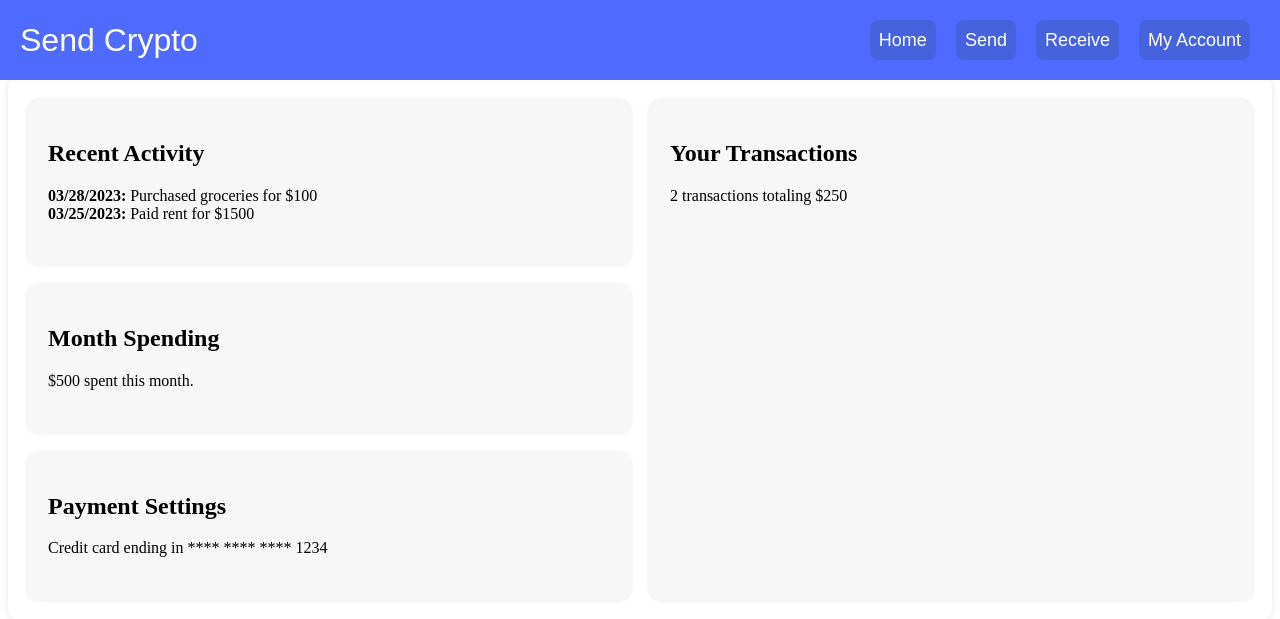
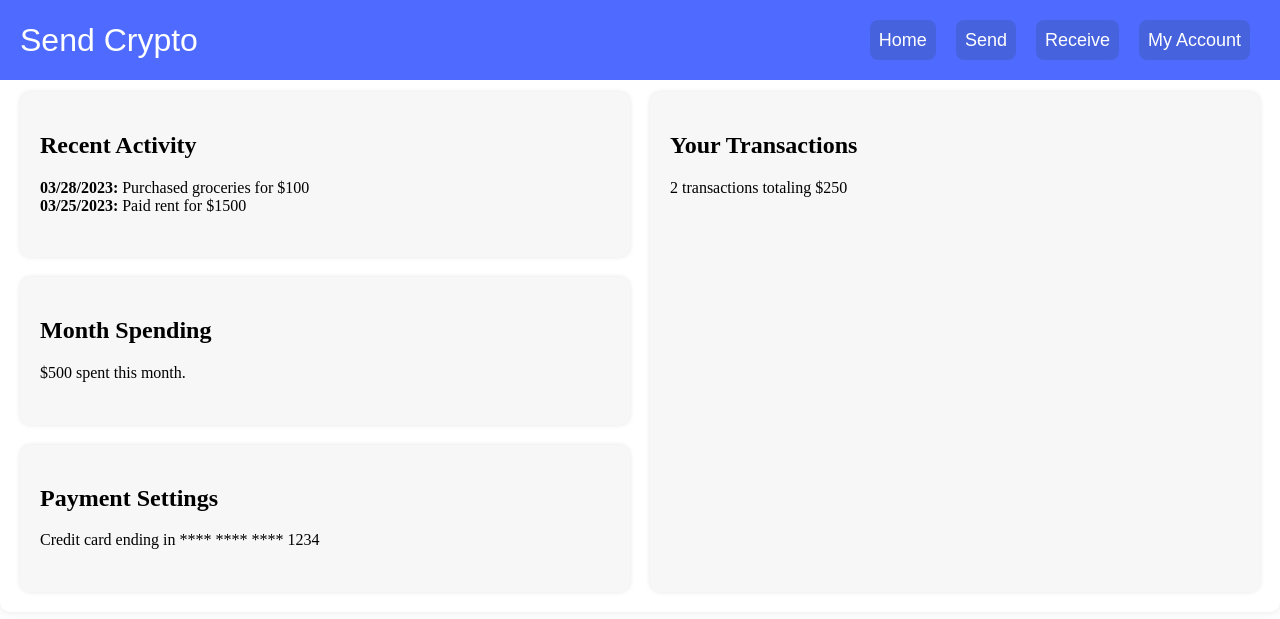
Before and after one commit to amuejunankar/SendCrypto-HC, a PHP site: page /html/send.html in a window 1280 px wide. Shown: the top 619 px of the page. Run offline with PHP 8.4, Linux system fonts and the light colour scheme.

Commit message:
side Padding Fixed

```diff
--- a/html/forgetpassword.html
+++ b/html/forgetpassword.html
@@ -12,7 +12,7 @@
 
 </head>
 
-<body>
+<body class="body">
   <div class="header">
     <div class="navbar">
       <div class="logo">
--- a/html/login.html
+++ b/html/login.html
@@ -12,7 +12,7 @@
 
 </head>
 
-<body>
+<body class="body">
 
   <div class="header">
     <div class="navbar">
--- a/html/send.html
+++ b/html/send.html
@@ -11,7 +11,7 @@
 
 </head>
 
-<body>
+<body class="body">
 
     <div class="header">
         <div class="navbar">
--- a/html/signup.html
+++ b/html/signup.html
@@ -13,7 +13,7 @@
 
 </head>
 
-<body>
+<body class="body">
     <div class="header">
         <div class="navbar">
             <div class="logo">
--- a/html/verifyotp.html
+++ b/html/verifyotp.html
@@ -12,7 +12,7 @@
 
 </head>
 
-<body>
+<body class="body">
   <div class="header">
     <div class="navbar">
       <div class="logo">
--- a/index.html
+++ b/index.html
@@ -12,7 +12,7 @@
 
 </head>
 
-<body>
+<body class="body">
 
     <div class="header">
         <div class="navbar">
--- a/styles/login.css
+++ b/styles/login.css
@@ -2,6 +2,7 @@
   margin: 0;
   padding: 0;
 }
+
 .forgot-password-container {
   margin: 0 auto;
   width: 250px;
@@ -49,7 +50,7 @@
 }
 
 .arrow {
-      position:relative;
+  position: relative;
   margin-left: 20px;
   margin-bottom: -20px;
   opacity: 0.9;
--- a/styles/send.css
+++ b/styles/send.css
@@ -1,3 +1,10 @@
+.body {
+  margin: 0;
+  padding: 0;
+}
+
+
+
 /* Dashboard container */
 .dashboard-card {
   display: flex;
```
Also changed, not shown: styles/landing.css (+7 -4 lines), styles/navbar.css (indentation only). Lines whose indentation alone changed are shown as unchanged.
